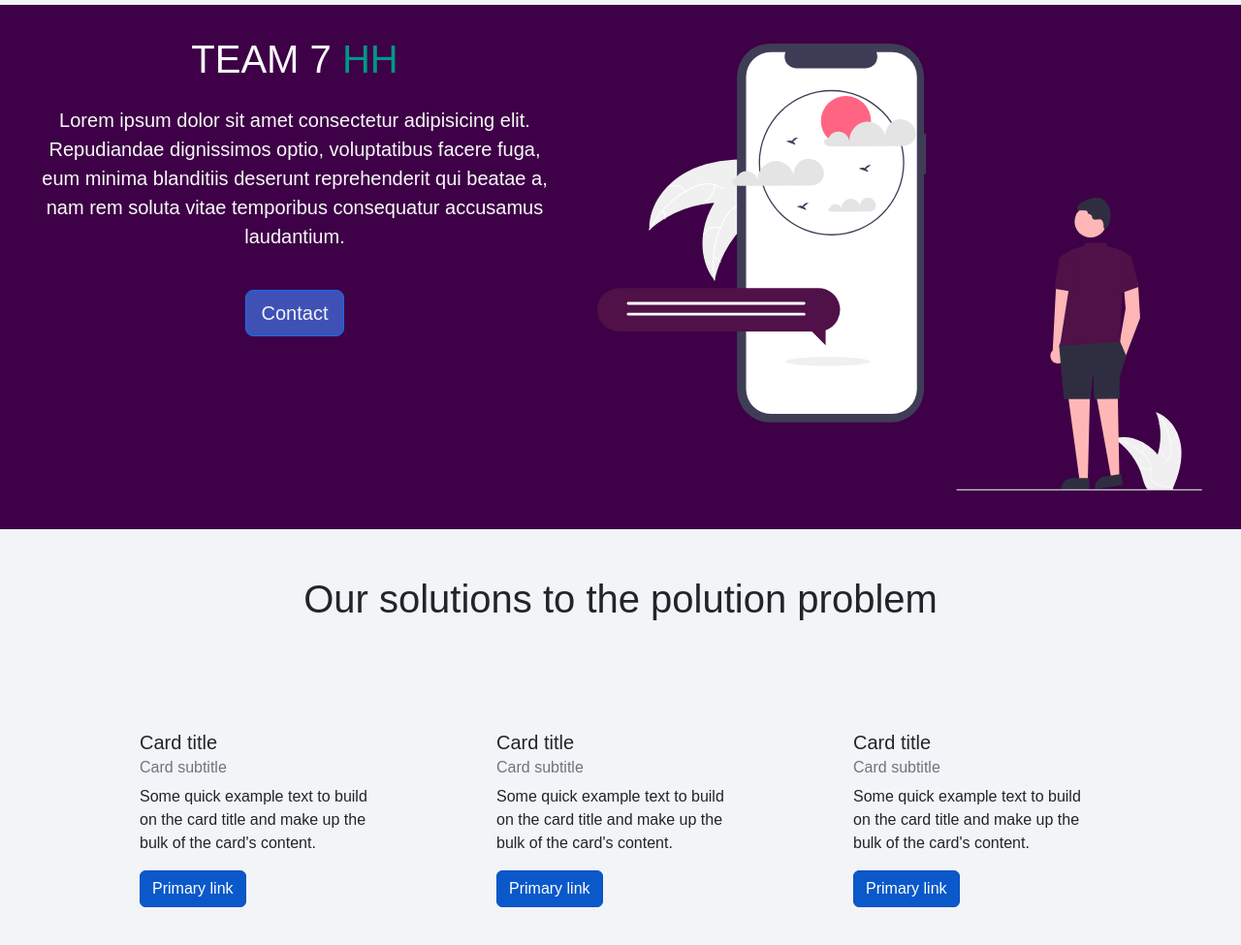
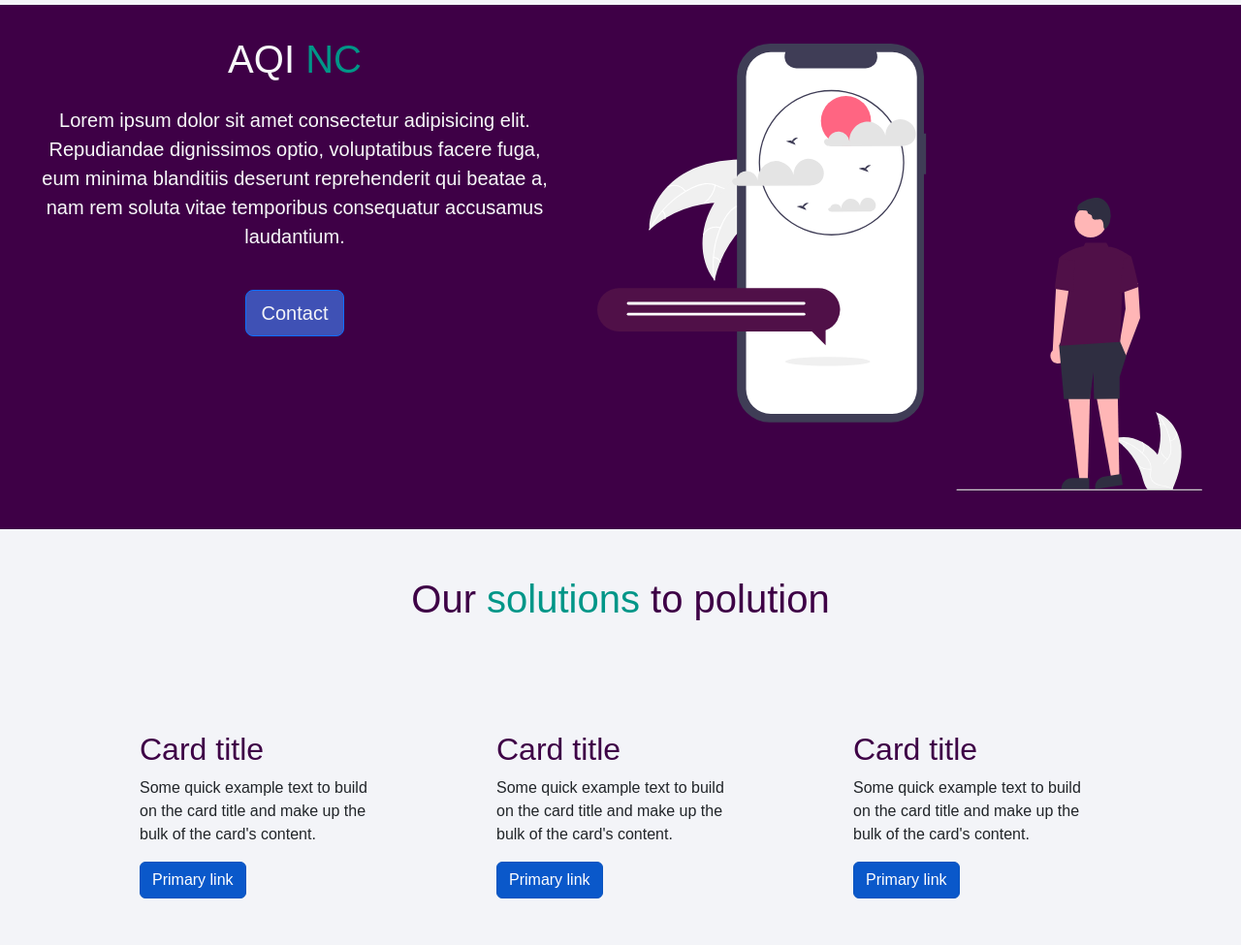
Before and after one commit to AaronNCil/HopeHacksGroup7, a website: page public/main.html in a window 1280 px wide. Shown: the part 219-1194 px from the top of the page at 97% size. Drawn offline with nearby package versions, Linux system fonts and the light colour scheme; a web font is replaced by a local one.

Commit message:
finalized frontend design

```diff
--- a/public/CSS/main.scss
+++ b/public/CSS/main.scss
@@ -20,7 +20,9 @@ footer,
     background-color: #009688;
     font-size: large;
 };
-.nav-link{
+.nav-link,
+h1,
+h2{
     color: #3e0046;
 }
 .containerheader{
@@ -37,6 +39,7 @@ footer,
 .btn{
     background-color: #3f51b5;
     color: #f3f4f8;
+    text-decoration: none;
 }
 .team{
     color: #009688
--- a/public/main.html
+++ b/public/main.html
@@ -40,10 +40,10 @@
   <div class="containerheader p-3">
     <div class="d-sm-flex">
       <div>
-        <h1 class="m-3">TEAM 7
-          <span class="team">HH</span>
+        <h1 class="m-3 text-light">AQI
+          <span class="team">NC</span>
         </h1>
-          <p class="lead m-4">Lorem ipsum dolor sit amet consectetur adipisicing elit. Repudiandae dignissimos optio, voluptatibus facere fuga, eum minima blanditiis deserunt reprehenderit qui beatae a, nam rem soluta vitae temporibus consequatur accusamus laudantium.</p>
+          <p class="lead m-4 text-light">Lorem ipsum dolor sit amet consectetur adipisicing elit. Repudiandae dignissimos optio, voluptatibus facere fuga, eum minima blanditiis deserunt reprehenderit qui beatae a, nam rem soluta vitae temporibus consequatur accusamus laudantium.</p>
           <button class="btn btn-primary btn-lg m-3" data-bs-toggle="modal" data-bs-target="#contact">Contact</button>
         </div>
           <img class="img-fluid w-50 m-4" src="/img/undraw_weather_notification_re_3pad-2.svg" alt="weather forecast">
@@ -51,28 +51,25 @@
   </div>
 </section>
     <!-- CARD -->
-    <h1 class="cardheader text-center d-flex justify-content-center m-0 p-5">Our solutions to the polution problem</h1>
+    <h1 class="cardheader text-center d-flex justify-content-center m-0 p-5">Our <span class="team">&nbspsolutions&nbsp;</span> to polution</h1>
     <div class="containercard text-wrap d-flex justify-content-evenly flex-row-reverse  p-5">
     <div class="card d-flex justify-content-center border-0" style="width: 18rem;">
       <div class="card-body" style="background-color: #f3f4f8;">
-        <h5 class="card-title">Card title</h5>
-        <h6 class="card-subtitle mb-2 text-muted">Card subtitle</h6>
+        <h2 class="card-title">Card title</h2>
         <p class="card-text">Some quick example text to build on the card title and make up the bulk of the card's content.</p>
         <a href="#" class="btn btn-primary btn-md active" role="button" aria-pressed="true">Primary link</a>
       </div>
     </div>
     <div class="card border-0" style="width: 18rem;">
       <div class="card-body" style="background-color: #f3f4f8;">
-        <h5 class="card-title">Card title</h5>
-        <h6 class="card-subtitle mb-2 text-muted">Card subtitle</h6>
+        <h2 class="card-title">Card title</h2>
         <p class="card-text">Some quick example text to build on the card title and make up the bulk of the card's content.</p>
         <a href="#" class="btn btn-primary btn-md active" role="button" aria-pressed="true">Primary link</a>
       </div>
     </div>
     <div class="card border-0" style="width: 18rem;">
       <div class="card-body" style="background-color: #f3f4f8;">
-        <h5 class="card-title">Card title</h5>
-        <h6 class="card-subtitle mb-2 text-muted">Card subtitle</h6>
+        <h2 class="card-title">Card title</h2>
         <p class="card-text">Some quick example text to build on the card title and make up the bulk of the card's content.</p>
         <a href="#" class="btn btn-primary btn-md active" role="button" aria-pressed="true">Primary link</a>
       </div>
```
Also changed, not shown: public/CSS/main.css, 1 other file.
